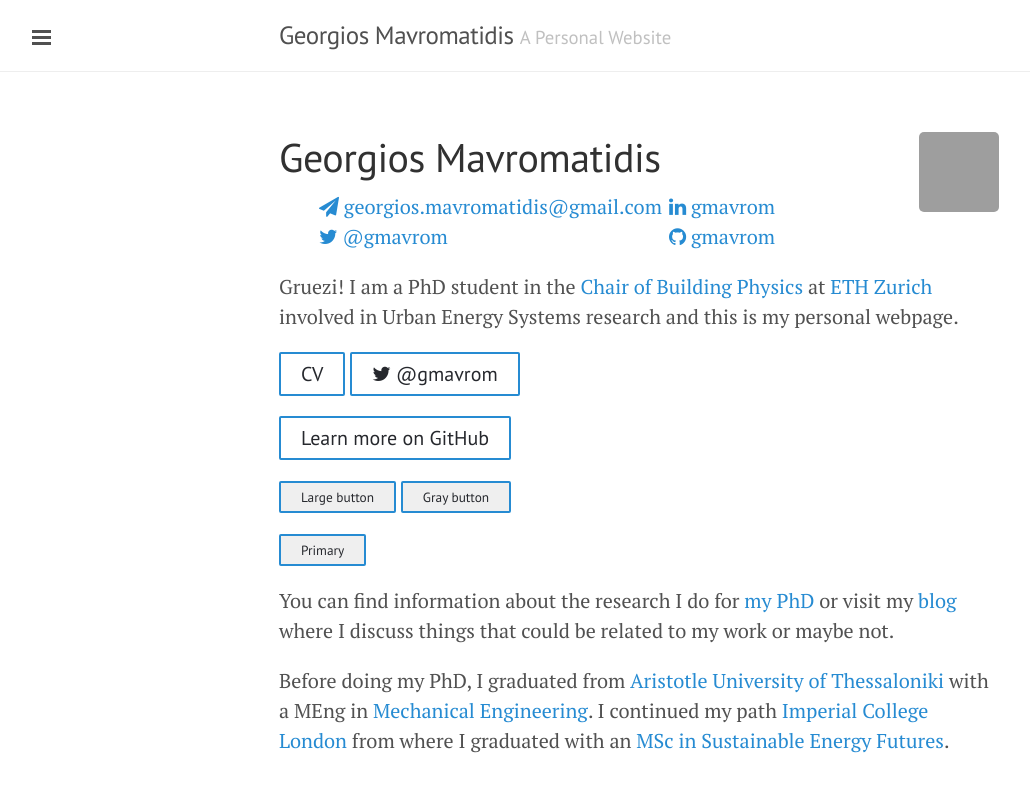
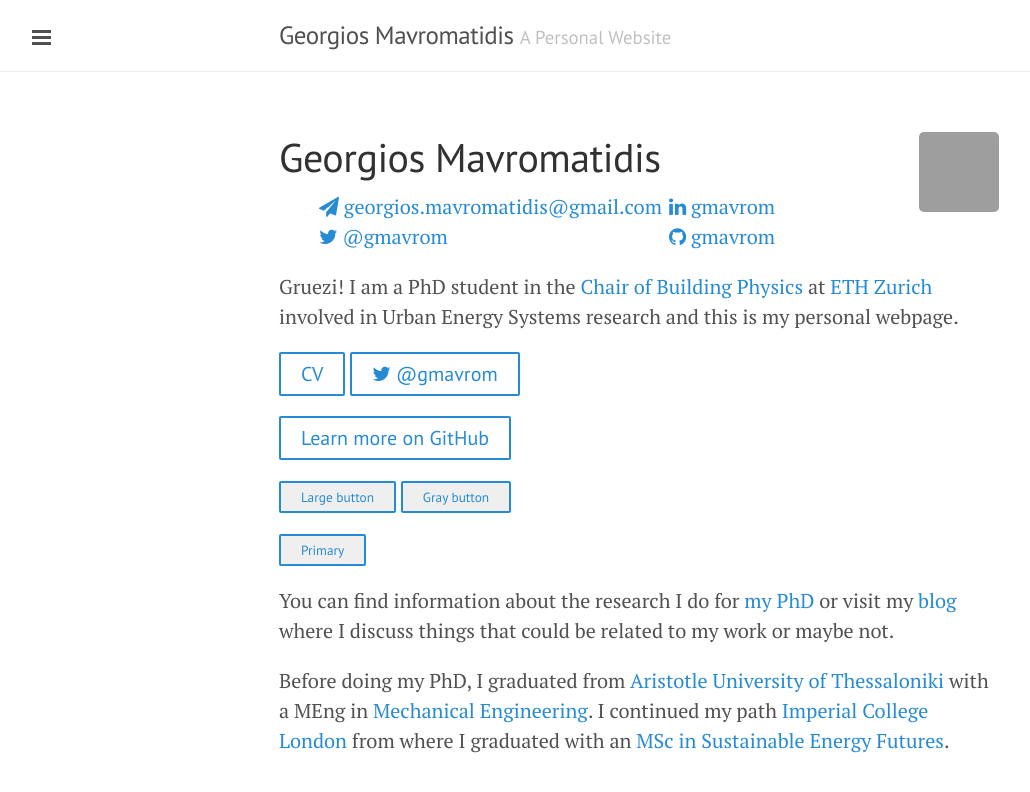
Before and after one commit to gmavrom33/gmavrom.github.io, a Jekyll site: the page built from index.md, in a window 1280 px wide. Shown: the top 792 px of the page, without its empty margins (1-1031 px from the left). Built offline with Jekyll 4.4.1, drawn with Linux system fonts in a browser that asks for light colours; grey boxes are pictures that could not be loaded.

Commit message:
Update my_own.css

```diff
--- a/css/my_own.css
+++ b/css/my_own.css
@@ -2,14 +2,14 @@
   display: inline-block;
   padding: .25rem 1rem;
   font-family: "PT Sans", sans-serif;
-  color: #26282d;
+  color: #268bd2;
   border: .1rem solid #26282d;
   border-color: #268bd2;
   border-radius: .1rem;
 }
 .btn:hover,
 .btn:focus {
-  color: #26282d;
+  color: #ffffff;
   background-color: #268bd2;
   border-color: #268bd2;
   text-decoration: none;
```
